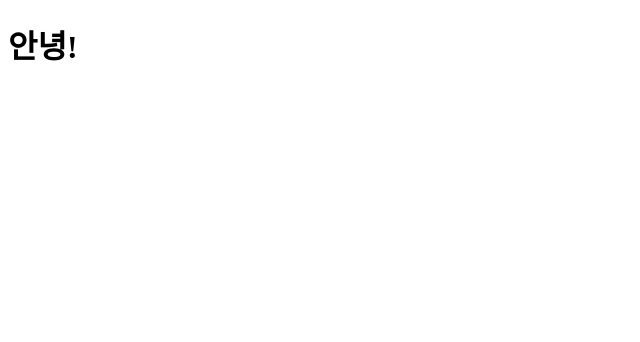
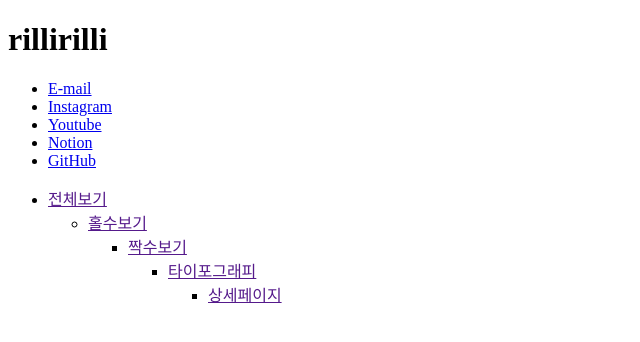
Before and after one commit to rillirilli/responsive-page, a plain HTML site: page index.html in a window 1280 px wide. Shown: the whole page, without its empty margins (0-640 px from the left). Drawn offline with Linux system fonts and the light colour scheme.

Commit message:
design: index.html 작성 중

```diff
--- a/index.html
+++ b/index.html
@@ -8,6 +8,25 @@
     <script src="js/script.js" defer></script>
 </head>
 <body>
-    <h1>안녕!</h1>
+   <header class="header">
+    <h1>rillirilli</h1>
+
+    <ul class="contact">
+        <li><a href="mailto:leemkr123@gmail.com" target="_blank">E-mail</a></li>
+        <li><a href="#" target="_blank">Instagram</a></li>
+        <li><a href="#" target="_blank">Youtube</a></li>
+        <li><a href="#" target="_blank">Notion</a></li>
+        <li><a href="#" target="_blank">GitHub</a></li>
+    </ul>
+   </header>
+
+   <main class="main">
+    <ul class="filter"><li><a href="">전체보기</a></li>
+    <ul class="filter"><li><a href="">홀수보기</a></li>
+    <ul class="filter"><li><a href="">짝수보기</a></li>
+    <ul class="filter"><li><a href="">타이포그래피</a></li>
+    <ul class="filter"><li><a href="">상세페이지</a></li>
+    </ul>
+   </main>
 </body>
 </html>
```
